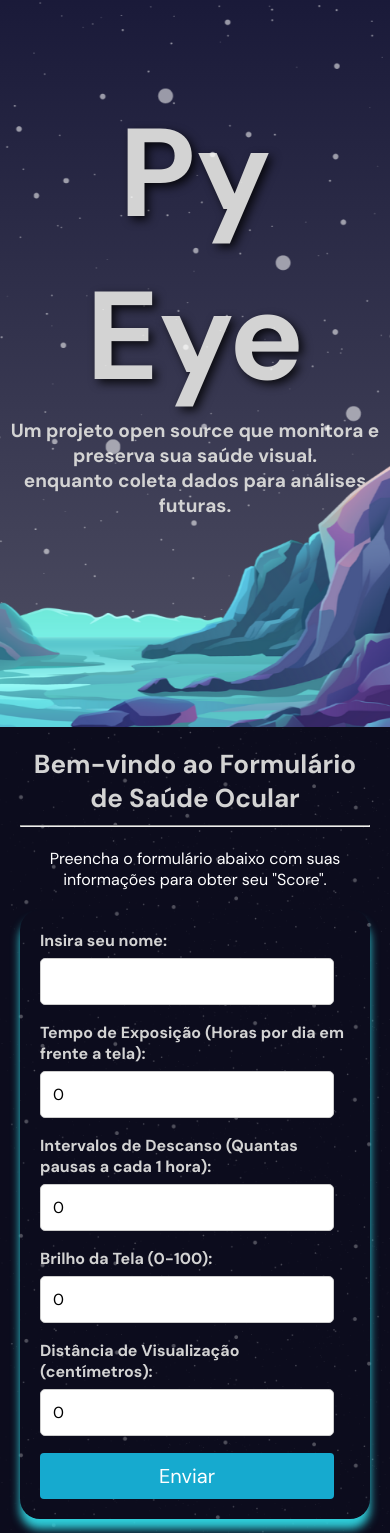
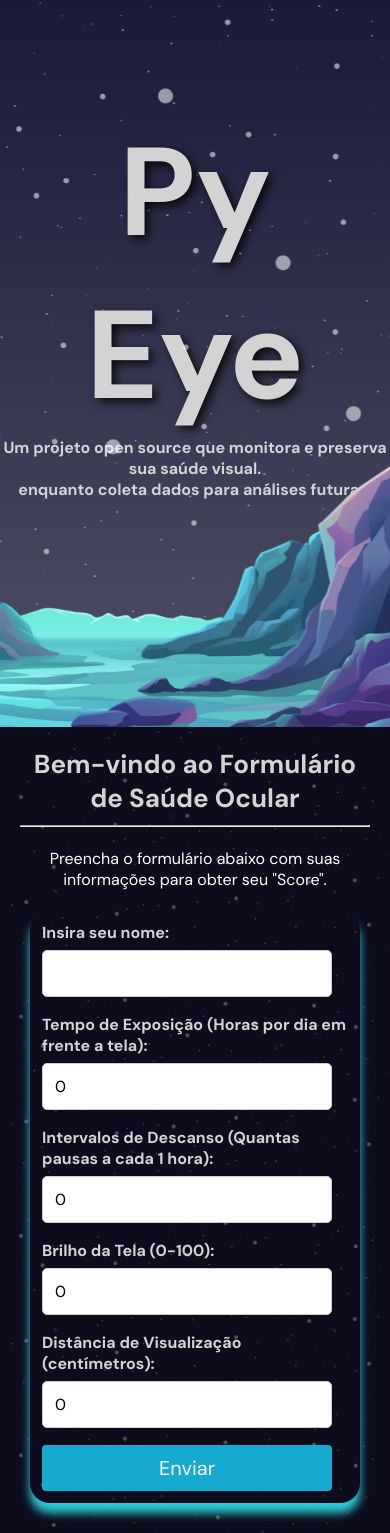
Before and after one commit to Jdalarmi/PyEye, a React (Vite) app in the folder app/frontend/pyeye/: page / in a window 390 px wide. Shown: the part 117-1650 px from the top of the page. Built offline with nearby package versions, Linux system fonts and the light colour scheme.

Commit message:
Responsive form

```diff
--- a/app/frontend/pyeye/src/components/form/form.scss
+++ b/app/frontend/pyeye/src/components/form/form.scss
@@ -1,4 +1,4 @@
-body{
+body {
   background-image: url("/stars_transparent.png");
   background-size: cover;
   background-position: bottom;
@@ -41,7 +41,7 @@
   }
 
   .form {
-      padding: 20px;
+    padding: 12px;
 
     label {
       margin-bottom: 0px;
@@ -75,6 +75,7 @@
       &:hover {
         background-color: #b426df;
       }
+
       &:disabled {
         background-color: #16aacf;
         pointer-events: none;
@@ -82,3 +83,14 @@
     }
   }
 }
+
+/* Responsiveness */
+@media only screen and (max-width: 768px) {
+  .formulario-container {
+    max-width: 100%;
+  }
+
+  .formulario-card {
+    margin: 0 10px;
+  }
+}
--- a/app/frontend/pyeye/src/components/parallax/parallax.scss
+++ b/app/frontend/pyeye/src/components/parallax/parallax.scss
@@ -14,7 +14,7 @@
         text-shadow: 4px 4px 10px rgba(0, 0, 0, 0.8);
     }
     p{
-        font-size: 19px;
+        font-size: 16px;
         text-shadow: none;
     }
     .mountains{
```
Lines whose indentation alone changed are shown as unchanged.
